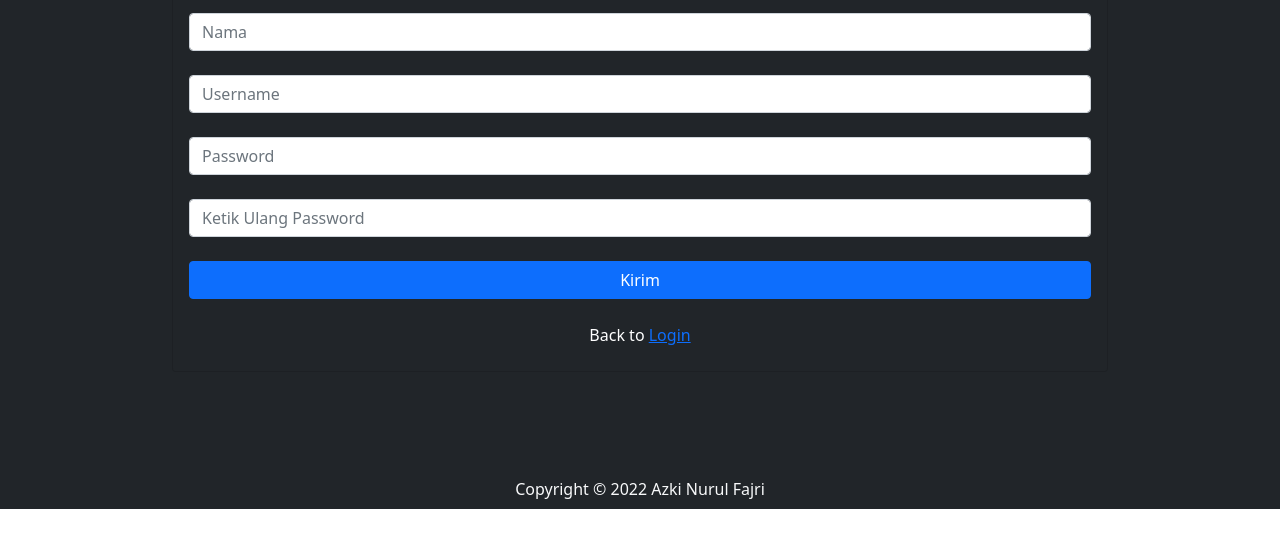
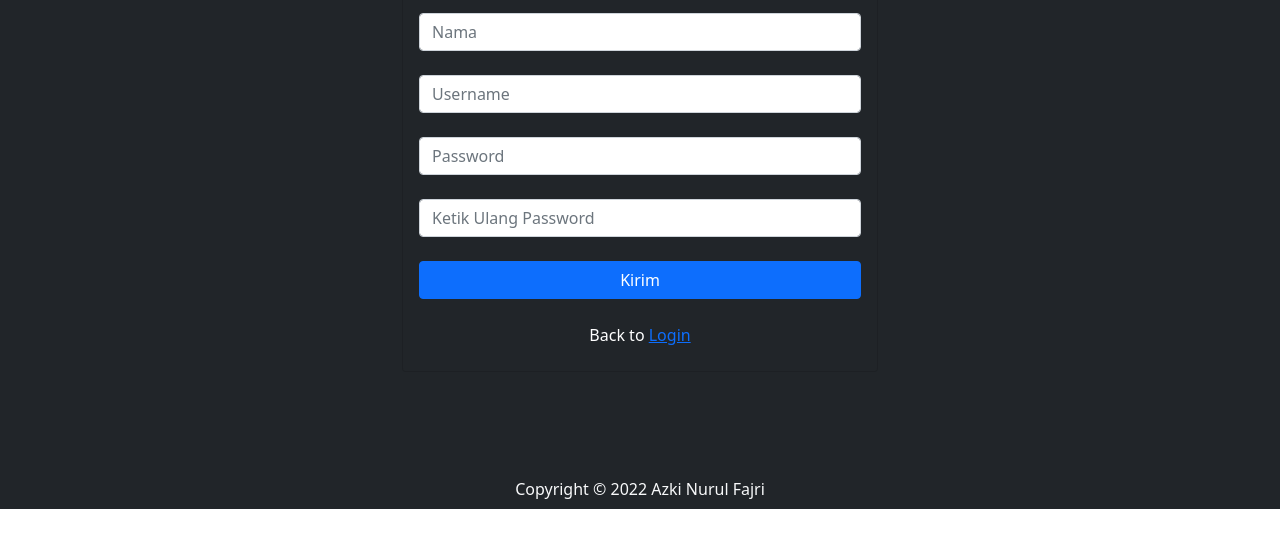
Before and after one commit to azkinf/azkinf.githhub.io, a plain HTML site: page daftar.html in a window 1280 px wide. Shown: the part 204-752 px from the top of the page. Drawn offline with nearby package versions, Linux system fonts and the light colour scheme.

Commit message:
Update daftar.html

```diff
--- a/daftar.html
+++ b/daftar.html
@@ -32,7 +32,7 @@
 
       <!-- form daftar -->
       <div class="bg-dark" id="login" style="height: 673px; padding-top: 90px;">
-        <div class="container pt-5 w-75 justify-content-center">
+        <div class="container pt-5 justify-content-center" style="width: 500px;">
           <div class="card text-white bg-dark">
             <div class="card-header text-center" style="font-size: 30px; font-weight: 600; letter-spacing: 3px;">Registrasi</div>
             <div class="card-body">
```
